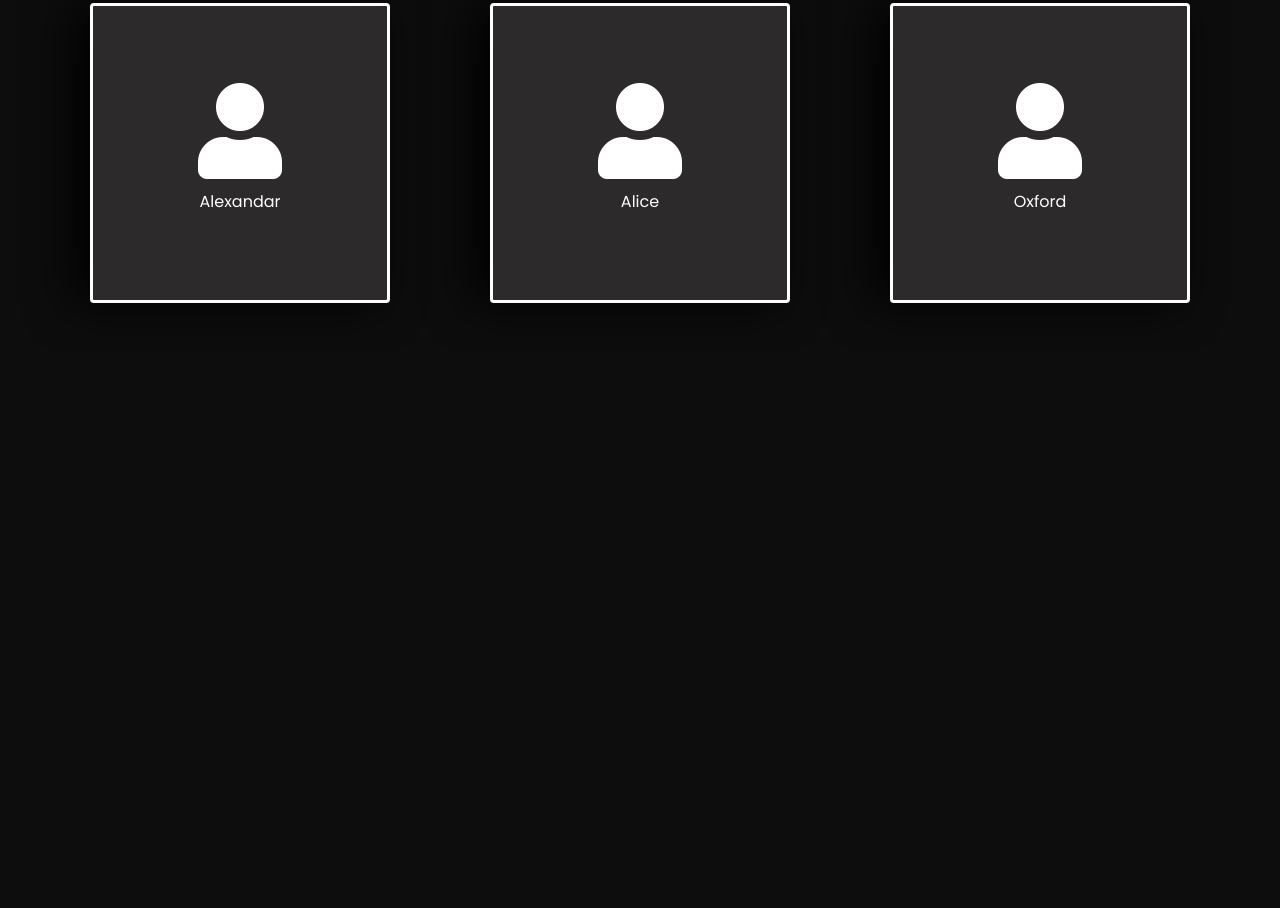
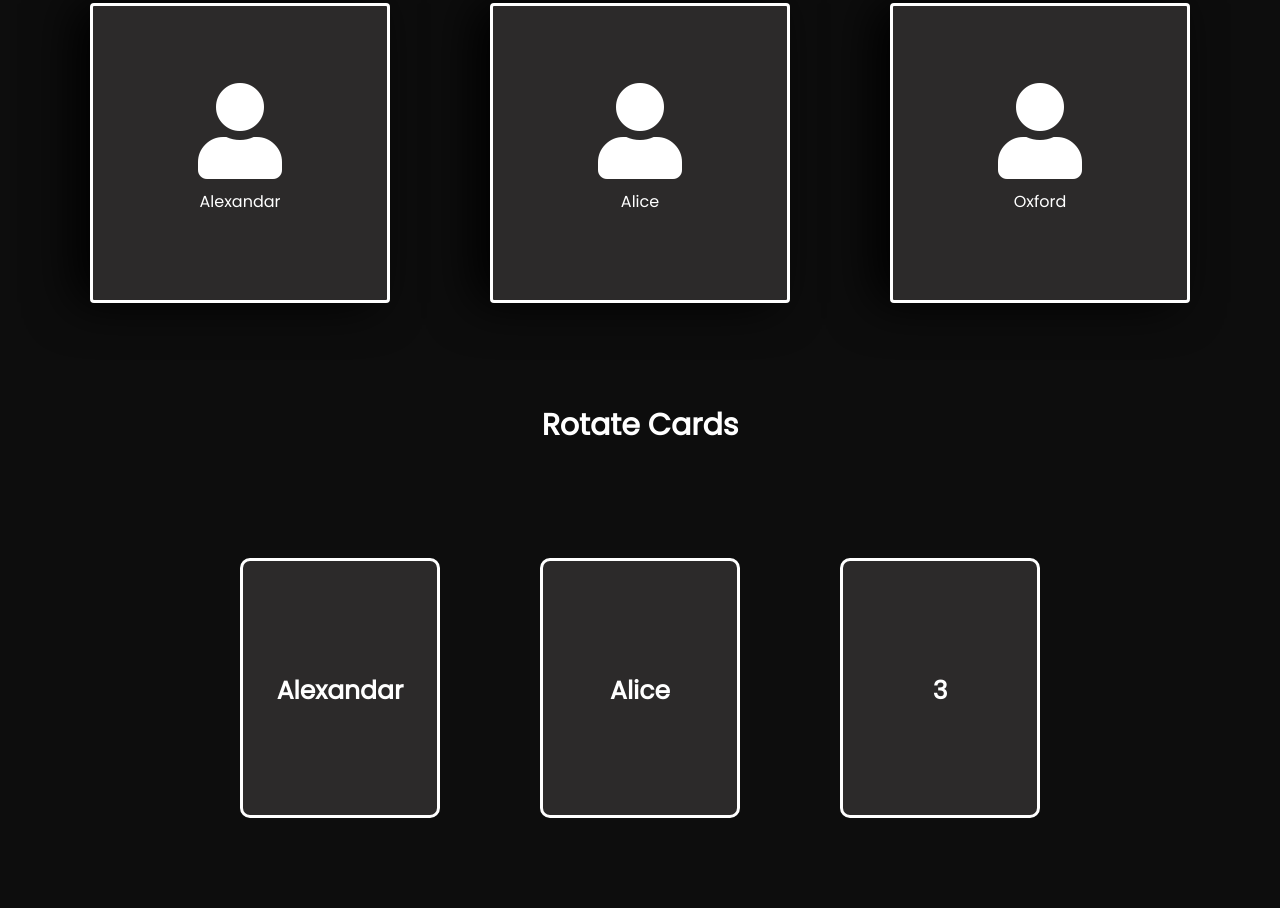
Before and after one commit to cocoxiang123/card_tricks_css, a plain HTML site: page index.html in a window 1280 px wide. Shown: the part 1642-2550 px from the top of the page. Before the commit the page ends 1995 px from the top, so only its background shows below. Drawn offline with Linux system fonts and the light colour scheme.

Commit message:
add new card trick-rotate

```diff
--- a/index.html
+++ b/index.html
@@ -1,17 +1,16 @@
 <!DOCTYPE html>
 <html lang="en">
+
 <head>
   <meta charset="UTF-8" />
   <meta name="viewport" content="width=device-width, initial-scale=1.0" />
   <title>Cards Trick Css</title>
   <link rel="stylesheet" href="style.css" />
-    <link
-      rel="stylesheet"
-      href="https://cdnjs.cloudflare.com/ajax/libs/font-awesome/5.14.0/css/all.min.css"
+  <link rel="stylesheet" href="https://cdnjs.cloudflare.com/ajax/libs/font-awesome/5.14.0/css/all.min.css"
     integrity="sha512-1PKOgIY59xJ8Co8+NE6FZ+LOAZKjy+KY8iq0G4B3CyeY6wYHN3yt9PW0XpSriVlkMXe40PTKnXrLnZ9+fkDaog=="
-      crossorigin="anonymous"
-    />
+    crossorigin="anonymous" />
 </head>
+
 <body>
   <div class="card-carousel">
     <h1>Card Carousel</h1>
@@ -79,6 +78,37 @@
 
       </div>
     </div>
+  </div>
+
+  <div class="clip-cards">
+    <h1>Rotate Cards</h1>
+    <div class="card-container">
+      <div class="scene scene--card">
+
+        <div class="clip-card">
+          <div class="card__face card__face--front">Alexandar</div>
+          <div class="card__face card__face--back">1</div>
+        </div>
+      </div>
+
+      <div class="scene scene--card">
+
+        <div class="clip-card">
+          <div class="card__face card__face--front">Alice</div>
+          <div class="card__face card__face--back">2</div>
+        </div>
+      </div>
+
+      <div class="scene scene--card">
+
+        <div class="clip-card">
+          <div class="card__face card__face--front">3</div>
+          <div class="card__face card__face--back">Oxford</div>
+        </div>
+      </div>
+    </div>
+  </div>
   <script src="script.js"></script>
 </body>
+
 </html>
--- a/script.js
+++ b/script.js
@@ -0,0 +1,6 @@
+var cards = document.querySelectorAll('.clip-card');
+cards.forEach(card => {
+    card.addEventListener('mouseover', function () {
+        card.classList.toggle('is-flipped');
+    });
+})
--- a/style.css
+++ b/style.css
@@ -163,3 +163,57 @@ h1 {
 .hover-bg-cards .card span {
   margin: 10px;
 }
+
+
+/* clip card */
+
+.scene {
+
+  display: flex;
+  margin: 40px 0;
+  perspective: 600px;
+}
+
+.scene .clip-card {
+  position: relative;
+  width: 200px;
+  height: 260px;
+  margin:50px;
+  cursor: pointer;
+  transform-style: preserve-3d;
+  transform-origin: center right;
+  transition: transform 1s;
+  margin:50px;
+
+}
+
+.clip-card.is-flipped {
+  transform: translateX(-100%) rotateY(-180deg);
+}
+
+.card__face {
+  position: absolute;
+  width: 100%;
+  height: 100%;
+  line-height: 260px;
+  color: white;
+  text-align: center;
+  font-weight: bold;
+  font-size:25px;
+  backface-visibility: hidden;
+
+
+}
+
+.card__face--front {
+  background: #2c2a2a;
+  border-radius: 10px;
+  border:3px solid #fff;
+}
+
+.card__face--back {
+  background: #000;
+  transform: rotateY(180deg);
+  border-radius: 10px;
+  border:3px solid #fff;
+}
```
Lines whose indentation alone changed are shown as unchanged.
